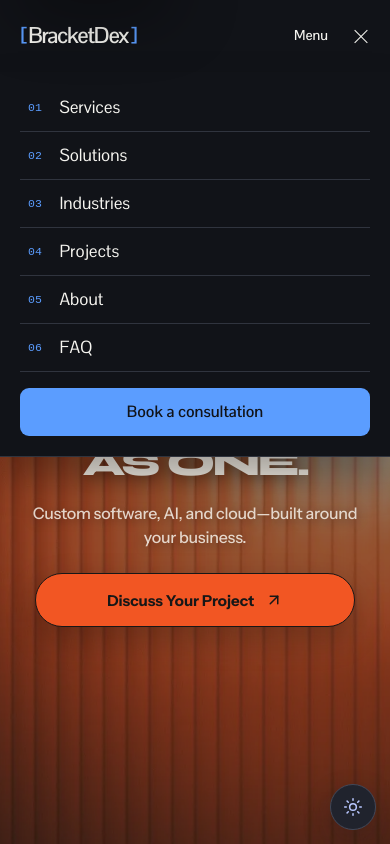
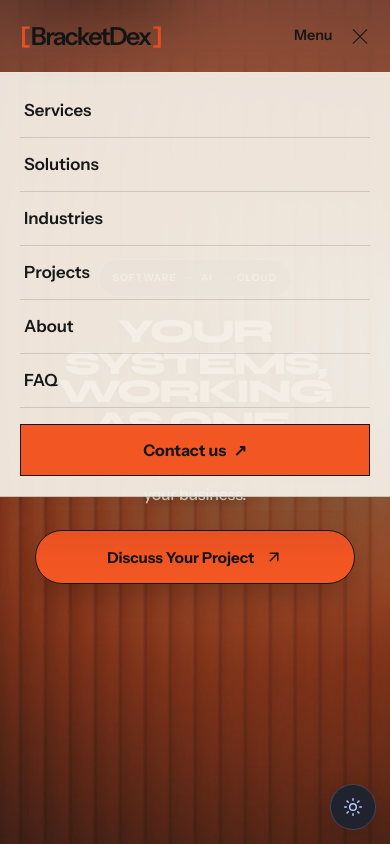
Before and after one commit to BracketDex-Technologies/BracketDex-Website, a Next.js app: page / in a window 390 px wide. Both pictures are taken after a click on the heading "Menu". Shown: the top 844 px of the page. Built offline with nearby package versions, Linux system fonts and the light colour scheme.

Commit message:
feat: refine navbar and hero components for improved responsiveness and design consistency

```diff
--- a/src/components/home/home-hero.module.css
+++ b/src/components/home/home-hero.module.css
@@ -5,7 +5,7 @@
   position: relative;
   isolation: isolate;
   display: grid;
-  min-height: max(34rem, calc(100svh - 4.5rem));
+  min-height: max(34rem, 100svh);
   overflow: clip;
   background: var(--hero-charcoal);
   color: var(--hero-cream);
@@ -107,11 +107,11 @@
 
 .hero .title {
   width: 100%;
-  max-width: none;
+  max-width: 82rem;
   margin: clamp(1.2rem, 2.4vh, 2rem) 0 0;
   color: var(--hero-cream);
   font-family: var(--font-hero-display), sans-serif;
-  font-size: clamp(4.25rem, 6.45vw, 8.75rem);
+  font-size: clamp(3rem, 5.75vw, 7.75rem);
   font-weight: 800;
   letter-spacing: -0.075em;
   line-height: 0.82;
@@ -191,7 +191,7 @@
 
 @media (max-width: 767px) {
   .hero {
-    min-height: max(38rem, calc(100svh - 4.5rem));
+    min-height: max(38rem, 100svh);
   }
 
   .poster img,
@@ -220,8 +220,9 @@
   }
 
   .hero .title {
+    max-width: 18rem;
     margin-top: 1.25rem;
-    font-size: clamp(2rem, 9.4vw, 4.6rem);
+    font-size: clamp(1.85rem, 8.6vw, 4.15rem);
     letter-spacing: -0.07em;
     line-height: 0.86;
   }
@@ -273,7 +274,7 @@
   }
 
   .hero .title {
-    font-size: clamp(3.5rem, 8vw, 6.5rem);
+    font-size: clamp(3.1rem, 7vw, 5.75rem);
   }
 }
 
--- a/src/components/marketing/navbar.module.css
+++ b/src/components/marketing/navbar.module.css
@@ -1,65 +1,299 @@
+.scrollSentinel {
+  position: absolute;
+  inset: 0 auto auto 0;
+  width: 1px;
+  height: 1px;
+  pointer-events: none;
+}
+
 .header {
+  --nav-charcoal: #171717;
+  --nav-cream: #f4efe6;
+  --nav-orange: #f25623;
   position: sticky;
   top: 0;
   z-index: 60;
   width: 100%;
-  background: var(--bd-dark);
-  border-bottom: 1px solid var(--bd-dark-border);
-  color: var(--bd-dark-text);
+  border-bottom: 1px solid rgb(23 23 23 / 14%);
+  background: var(--nav-cream);
+  color: var(--nav-charcoal);
+  transition:
+    background-color 240ms ease,
+    border-color 240ms ease,
+    box-shadow 240ms ease,
+    color 240ms ease;
+}
+
+.header[data-overlay="true"] {
+  position: fixed;
+  inset: 0 0 auto;
+  border-color: transparent;
+  background: transparent;
+  color: var(--nav-cream);
+}
+
+.header[data-overlay="true"][data-scrolled="true"],
+.header[data-overlay="true"]:has(.mobileMenu[open]) {
+  border-color: rgb(255 255 255 / 28%);
+  background: rgb(255 255 255 / 12%);
+  box-shadow: 0 0.5rem 1.5rem rgb(23 23 23 / 6%);
+  color: var(--nav-charcoal);
+  backdrop-filter: blur(16px);
+  -webkit-backdrop-filter: blur(16px);
 }
 
 .inner {
-  width: min(100% - 2.5rem, 75rem);
-  min-height: 4.5rem;
-  margin-inline: auto;
-  display: flex;
+  display: grid;
+  grid-template-columns: minmax(0, 1fr) auto minmax(0, 1fr);
+  width: 100%;
+  min-height: clamp(5rem, 5.7vw, 6.75rem);
   align-items: center;
-  gap: clamp(1rem, 2vw, 2rem);
+  padding-inline: clamp(1.25rem, 2.2vw, 2rem);
 }
 
 .wordmark {
   display: inline-flex;
+  min-height: 44px;
   align-items: center;
-  gap: .08em;
-  min-height: 44px;
+  justify-self: start;
+  gap: 0.06em;
+  color: inherit;
+  font-family: var(--font-hero-body), sans-serif;
+  font-size: clamp(1.75rem, 2.15vw, 2.55rem);
+  font-weight: 590;
+  letter-spacing: -0.065em;
+  line-height: 1;
   white-space: nowrap;
-  font-family: var(--font-body), sans-serif;
-  font-size: 1.4rem;
-  font-weight: 650;
-  letter-spacing: -.055em;
 }
 
-.wordmark span { color: var(--bd-dark-blue); font-weight: 500; }
-.desktopLinks { display: flex; align-items: center; gap: clamp(.2rem, .75vw, .7rem); margin-left: auto; }
-.navLink, .desktopCta { min-height: 44px; display: inline-flex; align-items: center; justify-content: center; white-space: nowrap; font-size: .875rem; font-weight: 540; }
-.navLink { padding-inline: .6rem; color: var(--bd-dark-muted); transition: color .2s ease; }
-.navLink:hover, .navLink[aria-current="page"] { color: var(--bd-dark-text); }
-.desktopCta { padding: .65rem 1rem; border: 1px solid var(--bd-dark-blue); border-radius: 9px; color: var(--bd-dark-text); transition: background .2s ease, transform .2s ease; }
-.desktopCta:hover { background: #5b9dff1e; transform: translateY(-2px); }
-.mobileMenu { display: none; margin-left: auto; }
-.mobileToggle { list-style: none; display: flex; min-width: 76px; min-height: 44px; align-items: center; justify-content: space-between; gap: .5rem; cursor: pointer; }
-.mobileToggle::-webkit-details-marker { display: none; }
-.mobileToggleLabel { font-size: .875rem; font-weight: 570; }
-.menuBars { display: grid; gap: 5px; }
-.menuBars span { display: block; width: 18px; height: 1px; background: currentColor; transform-origin: center; transition: transform .2s ease; }
-.mobileMenu[open] .menuBars span:first-child { transform: translateY(3px) rotate(45deg); }
-.mobileMenu[open] .menuBars span:last-child { transform: translateY(-3px) rotate(-45deg); }
-.mobilePanel { position: absolute; inset: 100% 0 auto; display: flex; flex-direction: column; max-height: calc(100svh - 4.5rem); overflow-y: auto; padding: .75rem 1.25rem 1.25rem; background: var(--bd-dark); border-bottom: 1px solid var(--bd-dark-border); box-shadow: 0 20px 36px #0005; }
-.mobileLink { display: flex; align-items: center; gap: 1.1rem; min-height: 48px; padding: .35rem .5rem; border-bottom: 1px solid var(--bd-dark-border); font-size: 1.075rem; }
-.mobileLink span { color: var(--bd-dark-blue); font: .72rem ui-monospace, monospace; }
-.mobileLink:hover, .mobileLink:focus-visible { background: var(--bd-dark-raised); }
-.mobileCta { display: flex; align-items: center; justify-content: center; min-height: 48px; margin-top: 1rem; border-radius: 9px; background: var(--bd-dark-blue); color: var(--bd-dark); font-weight: 650; }
-.wordmark:focus-visible, .navLink:focus-visible, .desktopCta:focus-visible, .mobileToggle:focus-visible, .mobileLink:focus-visible, .mobileCta:focus-visible { outline: 2px solid var(--bd-dark-blue); outline-offset: 3px; }
+.wordmark span {
+  color: var(--nav-orange);
+  font-weight: 520;
+}
+
+.desktopLinks {
+  display: flex;
+  align-items: center;
+  justify-self: center;
+  gap: clamp(0.65rem, 1.55vw, 1.85rem);
+}
+
+.navLink,
+.desktopCta {
+  display: inline-flex;
+  min-height: 44px;
+  align-items: center;
+  justify-content: center;
+  color: inherit;
+  font-family: var(--font-hero-body), sans-serif;
+  font-size: clamp(0.9rem, 1vw, 1.08rem);
+  font-weight: 510;
+  line-height: 1;
+  white-space: nowrap;
+}
+
+.navLink {
+  position: relative;
+  padding-inline: 0.25rem;
+  opacity: 0.82;
+  transition: color 180ms ease, opacity 180ms ease;
+}
+
+.navLink::after {
+  position: absolute;
+  right: 0.25rem;
+  bottom: 0.36rem;
+  left: 0.25rem;
+  height: 2px;
+  background: var(--nav-orange);
+  content: "";
+  transform: scaleX(0);
+  transform-origin: left;
+  transition: transform 180ms ease;
+}
+
+.navLink:hover,
+.navLink[aria-current="page"] {
+  opacity: 1;
+}
+
+.navLink:hover::after,
+.navLink[aria-current="page"]::after {
+  transform: scaleX(1);
+}
+
+.desktopCta {
+  justify-self: end;
+  gap: 0.45rem;
+  padding-left: 1rem;
+  transition: color 180ms ease;
+}
+
+.ctaArrow {
+  display: inline-block;
+  transition: transform 180ms ease;
+}
+
+.desktopCta:hover,
+.mobileCta:hover {
+  color: var(--nav-orange);
+}
+
+.desktopCta:hover .ctaArrow,
+.mobileCta:hover .ctaArrow {
+  transform: translate(3px, -3px);
+}
+
+.mobileMenu {
+  display: none;
+  margin-left: auto;
+}
+
+.mobileToggle {
+  display: flex;
+  min-width: 76px;
+  min-height: 44px;
+  align-items: center;
+  justify-content: space-between;
+  gap: 0.6rem;
+  color: inherit;
+  cursor: pointer;
+  list-style: none;
+}
+
+.mobileToggle::-webkit-details-marker {
+  display: none;
+}
+
+.mobileToggleLabel {
+  font-family: var(--font-hero-body), sans-serif;
+  font-size: 0.9rem;
+  font-weight: 560;
+}
+
+.menuBars {
+  display: grid;
+  gap: 5px;
+}
+
+.menuBars span {
+  display: block;
+  width: 20px;
+  height: 1px;
+  background: currentColor;
+  transform-origin: center;
+  transition: transform 180ms ease;
+}
+
+.mobileMenu[open] .menuBars span:first-child {
+  transform: translateY(3px) rotate(45deg);
+}
+
+.mobileMenu[open] .menuBars span:last-child {
+  transform: translateY(-3px) rotate(-45deg);
+}
+
+.mobilePanel {
+  position: fixed;
+  inset: 4.5rem 0 auto;
+  display: flex;
+  max-height: calc(100svh - 4.5rem);
+  flex-direction: column;
+  overflow-y: auto;
+  padding: 0.75rem 1.25rem 1.25rem;
+  border-bottom: 1px solid rgb(23 23 23 / 16%);
+  background: rgb(244 239 230 / 94%);
+  box-shadow: 0 1.5rem 3rem rgb(23 23 23 / 14%);
+  color: var(--nav-charcoal);
+  backdrop-filter: blur(18px) saturate(125%);
+  -webkit-backdrop-filter: blur(18px) saturate(125%);
+}
+
+.mobileLink {
+  display: flex;
+  min-height: 54px;
+  align-items: center;
+  padding: 0.4rem 0.25rem;
+  border-bottom: 1px solid rgb(23 23 23 / 14%);
+  color: var(--nav-charcoal);
+  font-family: var(--font-hero-body), sans-serif;
+  font-size: 1.05rem;
+  font-weight: 520;
+  transition: color 180ms ease, padding-left 180ms ease;
+}
+
+.mobileLink:hover,
+.mobileLink:focus-visible,
+.mobileLink[aria-current="page"] {
+  padding-left: 0.55rem;
+  color: var(--nav-orange);
+}
+
+.mobileCta {
+  display: flex;
+  min-height: 52px;
+  align-items: center;
+  justify-content: center;
+  gap: 0.45rem;
+  margin-top: 1rem;
+  border: 1px solid var(--nav-charcoal);
+  background: var(--nav-orange);
+  color: var(--nav-charcoal);
+  font-family: var(--font-hero-body), sans-serif;
+  font-weight: 650;
+  transition: color 180ms ease, background-color 180ms ease;
+}
+
+.wordmark:focus-visible,
+.navLink:focus-visible,
+.desktopCta:focus-visible,
+.mobileToggle:focus-visible,
+.mobileLink:focus-visible,
+.mobileCta:focus-visible {
+  outline: 2px solid var(--nav-orange);
+  outline-offset: 4px;
+}
 
 @media (max-width: 1070px) {
-  .desktopLinks, .desktopCta { display: none; }
-  .mobileMenu { display: block; }
+  .inner {
+    display: flex;
+    min-height: 4.5rem;
+    padding-inline: 1.25rem;
+  }
+
+  .wordmark {
+    font-size: 1.55rem;
+  }
+
+  .desktopLinks,
+  .desktopCta {
+    display: none;
+  }
+
+  .mobileMenu {
+    display: block;
+  }
 }
 
 @media (max-width: 360px) {
-  .wordmark { font-size: 1.22rem; }
+  .inner {
+    padding-inline: 1rem;
+  }
+
+  .wordmark {
+    font-size: 1.35rem;
+  }
 }
 
 @media (prefers-reduced-motion: reduce) {
-  .navLink, .desktopCta, .menuBars span { transition: none; }
+  .header,
+  .navLink,
+  .navLink::after,
+  .desktopCta,
+  .ctaArrow,
+  .menuBars span,
+  .mobileLink,
+  .mobileCta {
+    transition: none;
+  }
 }
--- a/src/components/marketing/navbar.tsx
+++ b/src/components/marketing/navbar.tsx
@@ -18,9 +18,18 @@ type NavbarProps = {
   transparentOnHero?: boolean;
 };
 
-export function Navbar({ activeHref, brandName, ctaHref, ctaLabel, items }: NavbarProps) {
+export function Navbar({
+  activeHref,
+  brandName,
+  ctaHref,
+  ctaLabel,
+  items,
+  transparentOnHero,
+}: NavbarProps) {
   const routes = items.filter((item) => item.href !== "/" && item.href !== ctaHref);
+  const headerRef = useRef<HTMLElement>(null);
   const menuRef = useRef<HTMLDetailsElement>(null);
+  const sentinelRef = useRef<HTMLSpanElement>(null);
 
   useEffect(() => {
     const closeOnEscape = (event: KeyboardEvent) => {
@@ -33,13 +42,49 @@ export function Navbar({ activeHref, brandName, ctaHref, ctaLabel, items }: Navb
     return () => window.removeEventListener("keydown", closeOnEscape);
   }, []);
 
+  useEffect(() => {
+    if (!transparentOnHero) return;
+
+    const header = headerRef.current;
+    const sentinel = sentinelRef.current;
+    if (!header || !sentinel) return;
+
+    const setScrolled = (scrolled: boolean) => {
+      header.dataset.scrolled = scrolled ? "true" : "false";
+    };
+
+    setScrolled(window.scrollY > 1);
+
+    const IntersectionObserverConstructor = window.IntersectionObserver as typeof IntersectionObserver | undefined;
+    if (!IntersectionObserverConstructor) {
+      const updateFromScroll = () => setScrolled(window.scrollY > 1);
+      window.addEventListener("scroll", updateFromScroll, { passive: true });
+      return () => window.removeEventListener("scroll", updateFromScroll);
+    }
+
+    const observer = new IntersectionObserverConstructor(([entry]) => {
+      setScrolled(!entry.isIntersecting);
+    });
+    observer.observe(sentinel);
+    return () => observer.disconnect();
+  }, [transparentOnHero]);
+
   const closeMenu = () => { if (menuRef.current) menuRef.current.open = false; };
 
   return (
-    <header className={styles.header}>
+    <>
+      {transparentOnHero ? <span aria-hidden="true" className={styles.scrollSentinel} ref={sentinelRef} /> : null}
+      <header
+        className={styles.header}
+        data-overlay={transparentOnHero || undefined}
+        data-scrolled={transparentOnHero ? "false" : undefined}
+        ref={headerRef}
+      >
         <nav aria-label="Primary navigation" className={styles.inner}>
           <Link aria-label={`${brandName} home`} className={styles.wordmark} href="/">
-          <span aria-hidden="true">[</span>{NAVBAR_LOGO_TEXT}<span aria-hidden="true">]</span>
+            <span aria-hidden="true">[</span>
+            {NAVBAR_LOGO_TEXT}
+            <span aria-hidden="true">]</span>
           </Link>
           <div className={styles.desktopLinks}>
             {routes.map((item) => (
@@ -53,14 +98,17 @@ export function Navbar({ activeHref, brandName, ctaHref, ctaLabel, items }: Navb
               </Link>
             ))}
           </div>
-        <Link className={styles.desktopCta} href={ctaHref}>{ctaLabel}</Link>
+          <Link className={styles.desktopCta} href={ctaHref}>
+            {ctaLabel}
+            <span aria-hidden="true" className={styles.ctaArrow}>↗</span>
+          </Link>
           <details className={styles.mobileMenu} data-mobile-menu ref={menuRef}>
             <summary className={styles.mobileToggle}>
               <span className={styles.mobileToggleLabel}>Menu</span>
               <span aria-hidden="true" className={styles.menuBars}><span /><span /></span>
             </summary>
             <div className={styles.mobilePanel}>
-            {routes.map((item, index) => (
+              {routes.map((item) => (
                 <Link
                   aria-current={activeHref === item.href ? "page" : undefined}
                   className={styles.mobileLink}
@@ -68,14 +116,17 @@ export function Navbar({ activeHref, brandName, ctaHref, ctaLabel, items }: Navb
                   key={item.href}
                   onClick={closeMenu}
                 >
-                <span aria-hidden="true">{String(index + 1).padStart(2, "0")}</span>
                   {item.label}
                 </Link>
               ))}
-            <Link className={styles.mobileCta} href={ctaHref} onClick={closeMenu}>{ctaLabel}</Link>
+              <Link className={styles.mobileCta} href={ctaHref} onClick={closeMenu}>
+                {ctaLabel}
+                <span aria-hidden="true" className={styles.ctaArrow}>↗</span>
+              </Link>
             </div>
           </details>
         </nav>
       </header>
+    </>
   );
 }
--- a/src/components/pages/static-marketing-page.tsx
+++ b/src/components/pages/static-marketing-page.tsx
@@ -25,7 +25,7 @@ export function StaticMarketingPage({ activeHref, content, ctaHref = "/contact",
   return <main className="bd-landing bd-inner-page" data-page={path.slice(1)} id="main-content" tabIndex={-1}>
     <JsonLd data={buildBreadcrumbJsonLd(path)} />
     <ScrollChoreography />
-    <Navbar activeHref={activeHref ?? path} brandName={marketingContent.company.name} ctaHref="/contact" ctaLabel="Let’s talk ↗" items={siteNavigation} />
+    <Navbar activeHref={activeHref ?? path} brandName={marketingContent.company.name} ctaHref="/contact" ctaLabel={marketingContent.homepage.navigationCta} items={siteNavigation} />
     <section className="bd-page-hero">
       <div className="content-shell">
         <div className="bd-page-intro">
--- a/src/content/marketing.ts
+++ b/src/content/marketing.ts
@@ -74,7 +74,7 @@ export const marketingContent = {
     { label: "Contact", href: "#contact" },
   ] satisfies readonly NavigationItem[],
   homepage: {
-    navigationCta: "Book a consultation",
+    navigationCta: "Contact us",
     hero: {
       capabilities: ["Software", "AI", "Cloud"],
       headline: {
```
Also changed, not shown: 1 other file (tests, documents, lock files or other folders). Lines whose indentation alone changed are shown as unchanged.
